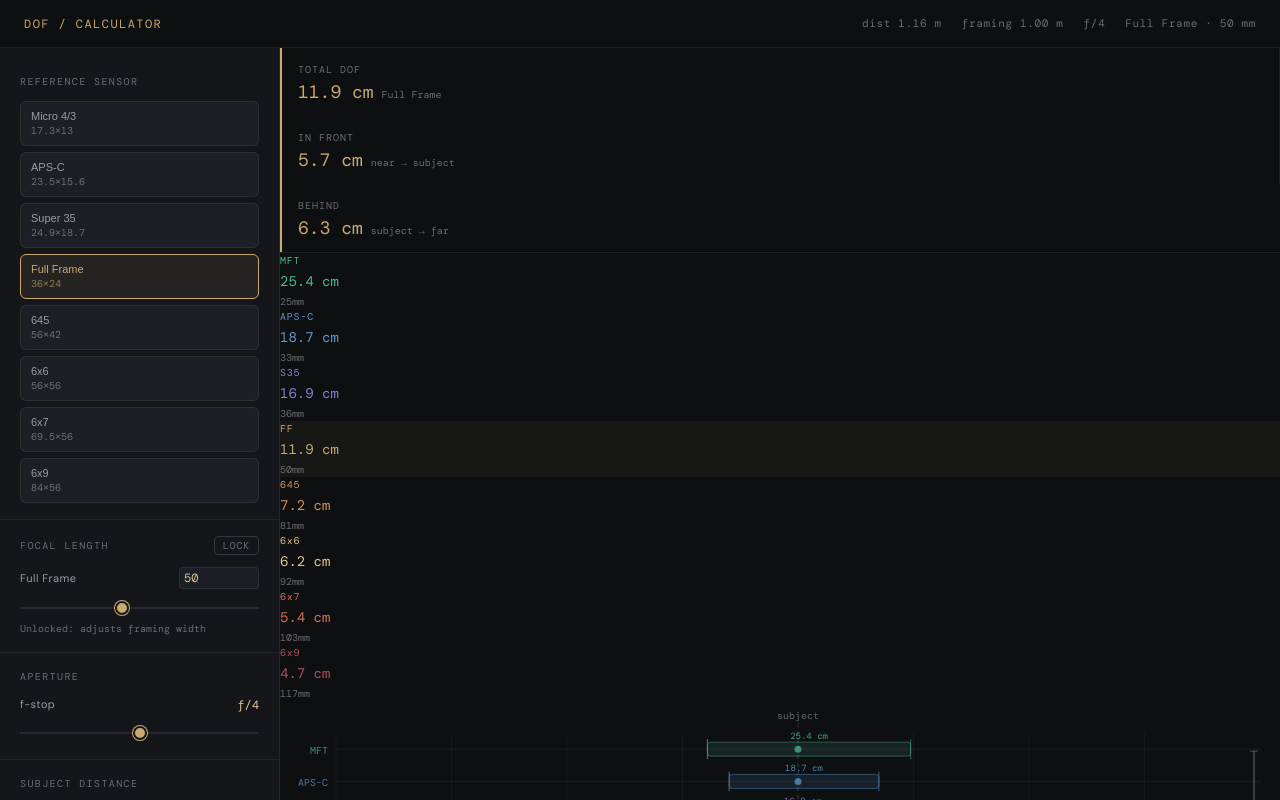
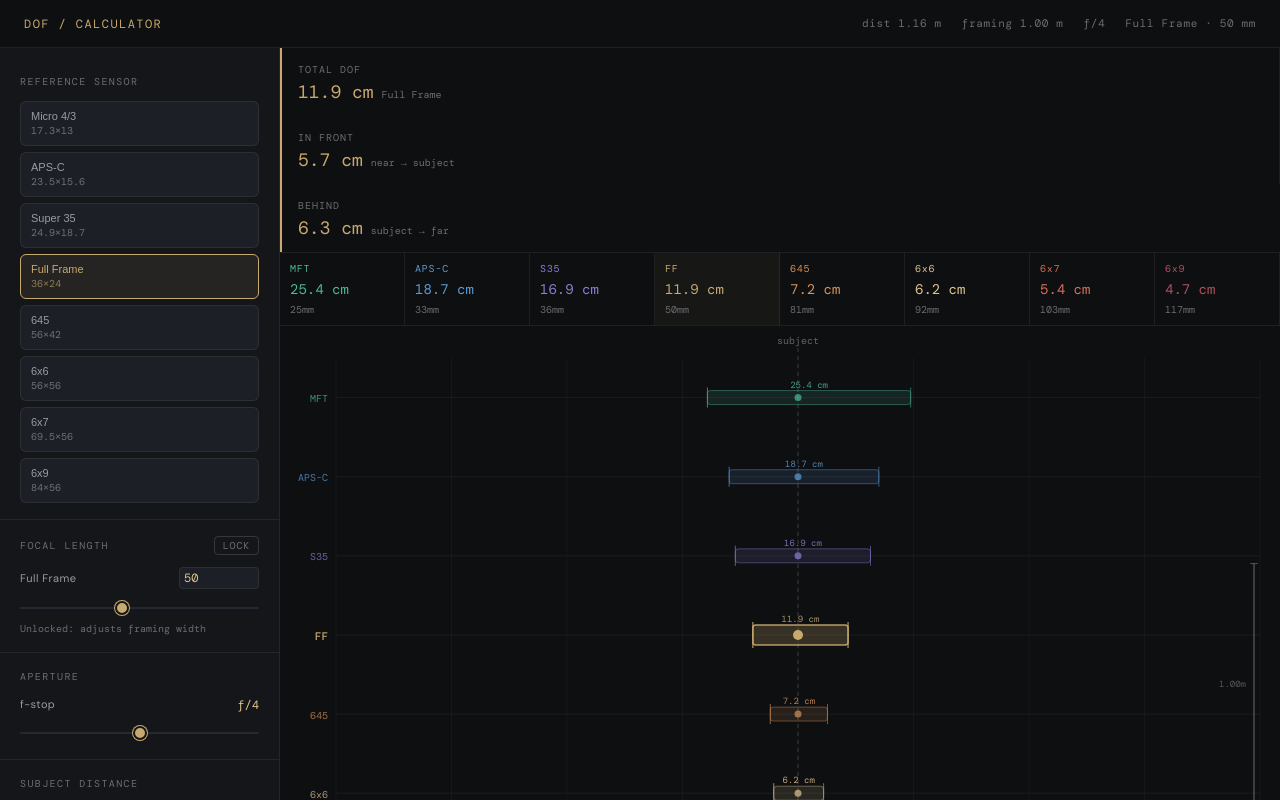
Before and after one commit to Sampppp/depth-of-field2, a React (Vite) app: page / in a window 1280 px wide. Shown: the top 800 px of the page. Built offline with nearby package versions, Linux system fonts and the light colour scheme; a web font is replaced by a local one.

Commit message:
text and desktop bug fix

```diff
--- a/src/App.jsx
+++ b/src/App.jsx
@@ -62,6 +62,12 @@ function SteppedSlider({ values, value, onChange, label, formatVal }) {
 }
 
 function LogSlider({ min, max, value, onChange, label, onDoubleClick }) {
+  const [inputVal, setInputVal] = useState(value);
+  // Keep internal input in sync when external value changes
+  useEffect(() => {
+    setInputVal(value);
+  }, [value]);
+
   const logMin = Math.log(min);
   const logMax = Math.log(max);
   const ratio = (Math.log(value) - logMin) / (logMax - logMin);
@@ -72,8 +78,19 @@ function LogSlider({ min, max, value, onChange, label, onDoubleClick }) {
     onChange(Math.round(v));
   };
   const handleInputChange = e => {
-    const v = Number(e.target.value);
+    setInputVal(e.target.value);
+  };
+  const commitChange = () => {
+    const v = Number(inputVal);
     if (!isNaN(v)) onChange(v);
+  };
+  const handleKeyDown = e => {
+    if (e.key === 'Enter') {
+      commitChange();
+    }
+  };
+  const handleBlur = () => {
+    commitChange();
   };
   return (
     <div className="slider-wrap" onDoubleClick={onDoubleClick}>
@@ -83,8 +100,10 @@ function LogSlider({ min, max, value, onChange, label, onDoubleClick }) {
           type="number"
           min={min}
           max={max}
-          value={value}
+          value={inputVal}
           onChange={handleInputChange}
+          onKeyDown={handleKeyDown}
+          onBlur={handleBlur}
           style={{ width: '80px', marginLeft: '8px' }}
         />
       </div>
--- a/src/styles.css
+++ b/src/styles.css
@@ -298,6 +298,20 @@ input[type=number]:focus {
 ::-webkit-scrollbar-track { background: transparent; }
 ::-webkit-scrollbar-thumb { background: var(--bg4); border-radius: 2px; }
 
+/* Per-sensor comparison row (desktop) */
+.sensor-row {
+  display: flex;
+  flex-wrap: wrap;
+  border-bottom: 1px solid var(--line);
+}
+.sensor-box {
+  flex: 0 0 calc(100% / 8);
+  padding: 8px 10px;
+  border-right: 1px solid var(--line);
+  background: transparent;
+  box-sizing: border-box;
+}
+
 /* ─── Mobile responsive tweaks ───────────────────── */
 @media (max-width: 600px) {
   .topbar {
```
